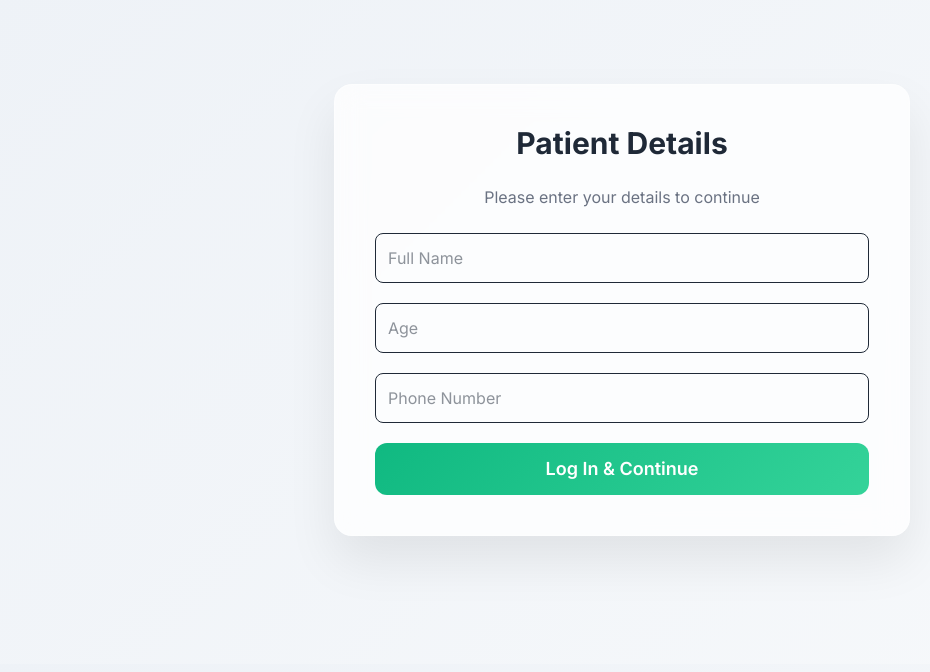
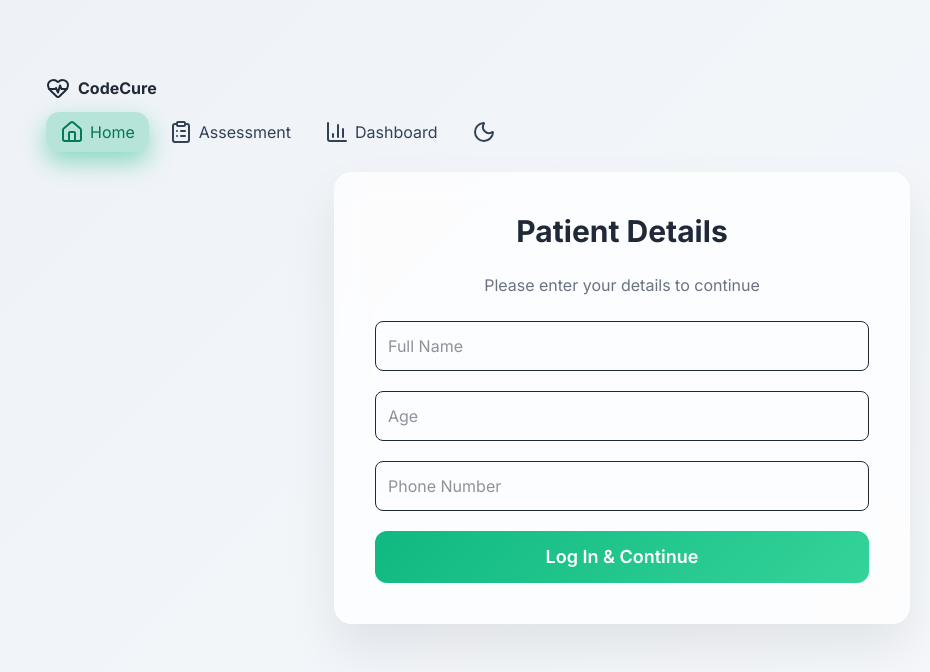
Before and after one commit to mehulverma26/CosmoHack-FinalRound, a React (Vite) app: page / in a window 1280 px wide. Shown: the top 672 px of the page, without its empty margins (18-948 px from the left). Built offline with nearby package versions, Linux system fonts and the light colour scheme; no server answers; what onnxruntime-web, sentiment would draw is missing.

Commit message:
separating them might help

```diff
--- a/src/App.jsx
+++ b/src/App.jsx
@@ -89,7 +89,8 @@ function App() {
 
   return (
     <Router>
-      {isLoggedIn && <Navbar />}
+      <Navbar />
+      {isLoggedIn}
 
       <Routes>
         <Route
```
